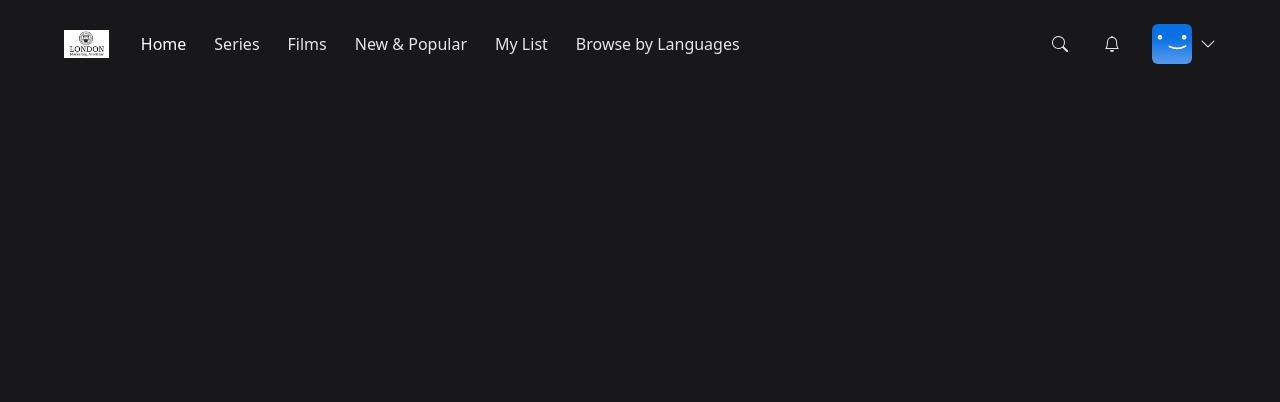
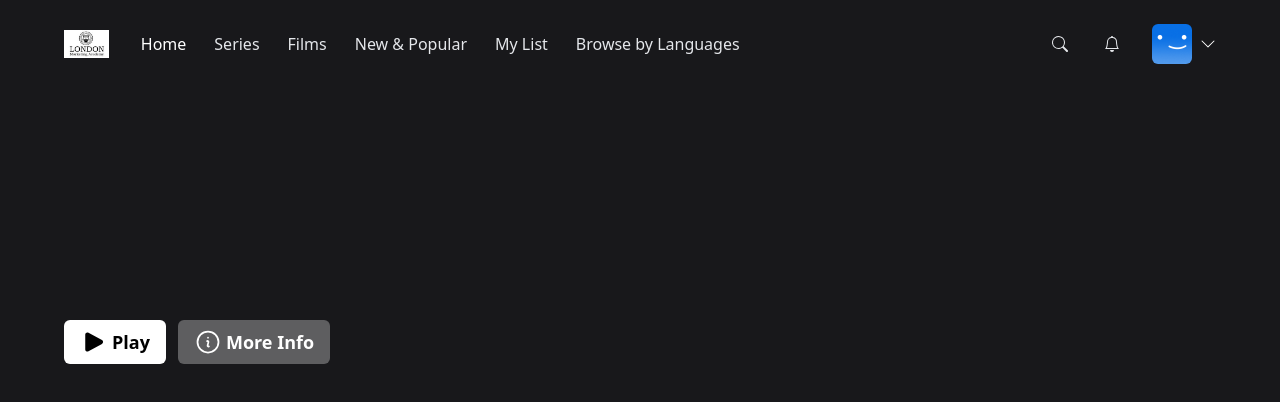
Before and after one commit to radu-lefter/video-library, a Next.js app: page / in a window 1280 px wide. Shown: the top 402 px of the page. Built offline with nearby package versions, Linux system fonts and the light colour scheme; no server answers; the database is empty; sample sign-in values are in the browser's storage.

Commit message:
created billboard to show random movie

```diff
--- /dev/null
+++ b/components/Billboard.tsx
@@ -0,0 +1,54 @@
+import React, { useCallback } from 'react';
+import { InformationCircleIcon } from '@heroicons/react/24/outline';
+
+import PlayButton from '@/components/PlayButton';
+import useBillboard from '@/hooks/useBillboard';
+
+
+const Billboard: React.FC = () => {
+
+  const { data } = useBillboard();
+
+
+
+
+  return (
+    <div className="relative h-[56.25vw]">
+      <video poster={data?.thumbnailUrl} className="w-full h-[56.25vw] object-cover brightness-[60%] transition duration-500" autoPlay muted loop src={data?.videoUrl}></video>
+      <div className="absolute top-[30%] md:top-[40%] ml-4 md:ml-16">
+        <p className="text-white text-1xl md:text-5xl h-full w-[50%] lg:text-6xl font-bold drop-shadow-xl">
+          {data?.title}
+        </p>
+        <p className="text-white text-[8px] md:text-lg mt-3 md:mt-8 w-[90%] md:w-[80%] lg:w-[50%] drop-shadow-xl">
+          {data?.description}
+        </p>
+        <div className="flex flex-row items-center mt-3 md:mt-4 gap-3">
+          <PlayButton movieId={data?.id} />
+          <button
+            onClick={()=>{}}
+            className="
+            bg-white
+            text-white
+              bg-opacity-30
+              rounded-md
+              py-1 md:py-2
+              px-2 md:px-4
+              w-auto
+              text-xs lg:text-lg
+              font-semibold
+              flex
+              flex-row
+              items-center
+              hover:bg-opacity-20
+              transition
+            "
+            >
+              <InformationCircleIcon className="w-4 md:w-7 mr-1" />
+              More Info
+          </button>
+        </div>
+      </div>
+    </div>
+  )
+}
+export default Billboard;
--- /dev/null
+++ b/components/PlayButton.tsx
@@ -0,0 +1,36 @@
+import React from 'react';
+import { PlayIcon } from '@heroicons/react/24/solid';
+import { useRouter } from 'next/router';
+
+interface PlayButtonProps {
+  movieId: string;
+}
+
+const PlayButton: React.FC<PlayButtonProps> = ({ movieId }) => {
+  const router = useRouter();
+
+  return (
+    <button
+      onClick={() => router.push(`/watch/${movieId}`)}
+      className="
+        bg-white
+        rounded-md
+        py-1 md:py-2
+        px-2 md:px-4
+        w-auto
+        text-xs lg:text-lg
+        font-semibold
+        flex
+        flex-row
+        items-center
+        hover:bg-neutral-300
+        transition
+        "
+      >
+        <PlayIcon className="w-4 md:w-7 text-black mr-1" />
+        Play
+    </button>
+  );
+}
+
+export default PlayButton
--- a/package.json
+++ b/package.json
@@ -9,6 +9,7 @@
     "lint": "next lint"
   },
   "dependencies": {
+    "@heroicons/react": "^2.0.18",
     "@next-auth/prisma-adapter": "^1.0.6",
     "@prisma/client": "^4.14.0",
     "@types/node": "20.1.2",
--- a/pages/index.tsx
+++ b/pages/index.tsx
@@ -1,6 +1,7 @@
 import { NextPageContext } from 'next';
 import {getSession, signOut} from 'next-auth/react'
 import Navbar from '@/components/Navbar';
+import Billboard from '@/components/Billboard';
 
 export async function getServerSideProps(context: NextPageContext) {
   const session = await getSession(context);
@@ -25,6 +26,7 @@
   return (
     <>
     <Navbar />
+    <Billboard />
     </>
   )
 }
```
Also changed, not shown: 1 other file (tests, documents, lock files or other folders).
